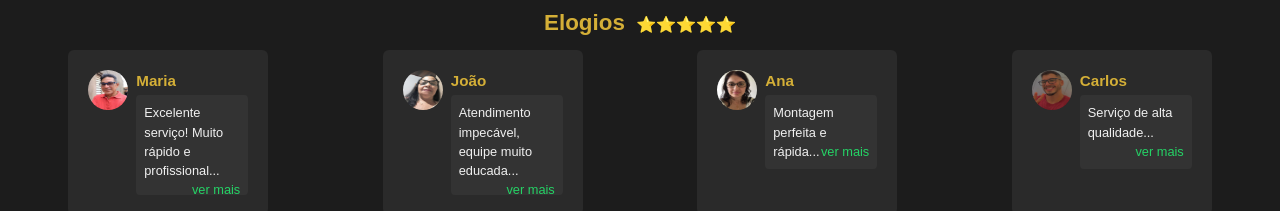
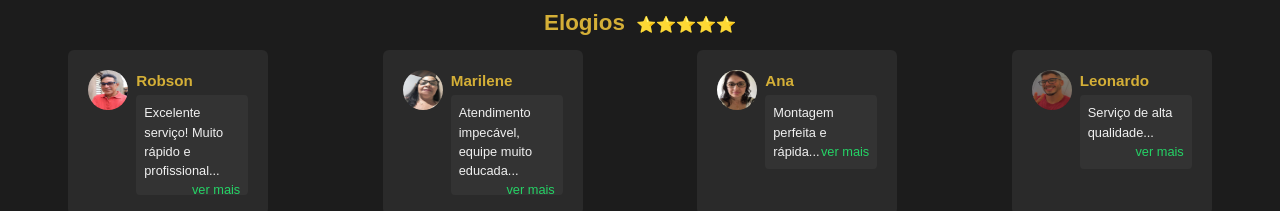
Before and after one commit to SandroBreaker/Or-amentos-montagem-de-m-veis, a plain HTML site: page index.html in a window 1280 px wide. Shown: the part 267-478 px from the top of the page. Drawn offline with Linux system fonts and the light colour scheme.

Commit message:
Update client names in evaluation cards

```diff
--- a/index.html
+++ b/index.html
@@ -27,14 +27,14 @@
     <div class="avaliacao-card">
       <img src="assets/avaliacao1.jpg" alt="Cliente">
       <div class="conteudo">
-        <div class="nome">Maria</div>
+        <div class="nome">Robson</div>
         <div class="comentario">Excelente serviço! Muito rápido e profissional... <span class="ver-mais" data-msg="Excelente serviço! Muito rápido e profissional, super recomendo!">ver mais</span></div>
       </div>
     </div>
     <div class="avaliacao-card">
       <img src="assets/avaliacao2.jpg" alt="Cliente">
       <div class="conteudo">
-        <div class="nome">João</div>
+        <div class="nome">Marilene</div>
         <div class="comentario">Atendimento impecável, equipe muito educada... <span class="ver-mais" data-msg="Atendimento impecável, equipe muito educada, cumpriram o prazo certinho!">ver mais</span></div>
       </div>
     </div>
@@ -48,7 +48,7 @@
     <div class="avaliacao-card">
       <img src="assets/avaliacao4.jpg" alt="Cliente">
       <div class="conteudo">
-        <div class="nome">Carlos</div>
+        <div class="nome">Leonardo</div>
         <div class="comentario">Serviço de alta qualidade... <span class="ver-mais" data-msg="Serviço de alta qualidade, muito organizado!">ver mais</span></div>
       </div>
     </div>
```
